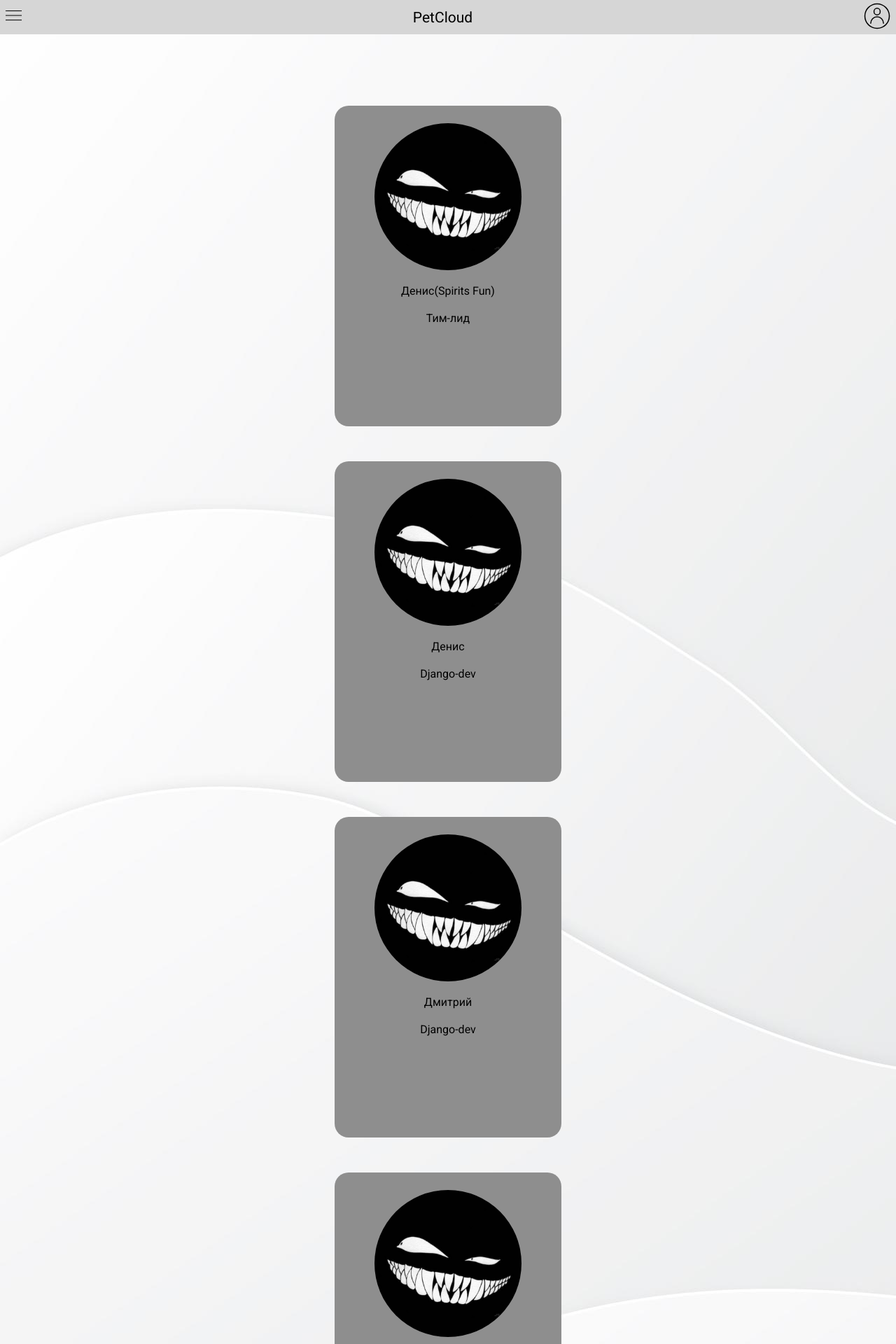
After one commit to n9dmitry/PetCloud, a Django app: page / in a window 1280 px wide. The commit adds this page. Shown: the top 1920 px of the page at 70% size. Run offline with Django 4.2, Linux system fonts and the light colour scheme.

Commit message:
Добавлена HomePage, обновлены базовые стили Исправлен urls.py в petcloud Денис - SpiritsFun

```diff
--- a/petcloud/petcloud/static/styles/base_styles.css
+++ b/petcloud/petcloud/static/styles/base_styles.css
@@ -1,3 +1,9 @@
+@import url('https://fonts.googleapis.com/css2?family=Roboto&display=swap');
+
+html {
+    font-family: 'Roboto', sans-serif;
+}
+
 header {
     height: 49px;
     background-color: #D6D6D6;
--- /dev/null
+++ b/petcloud/petcloud/static/styles/home_page_styles.css
@@ -0,0 +1,41 @@
+.container, .container_items {
+    display: flex;
+    flex-direction: column;
+    align-items: center;
+    justify-content: center;
+}
+
+.container {
+    padding: 51px 42px 164px 42px;
+}
+
+.items_item {
+    padding-top: 25px;
+    padding-right: 57px;
+    padding-left: 57px;
+    padding-bottom: 145px;
+    border-radius: 20px;
+    background-color: #8E8E8E;
+    margin-bottom: 50px;
+    display: flex;
+    flex-direction: column;
+    align-items: center;
+}
+
+.items_item > img {
+    width: 210px;
+    border-radius: 50%;
+    margin-bottom: 20px;
+}
+
+.item_name {
+    margin-bottom: 20px;
+}
+
+.join_team {
+    text-align: center;
+    width: 100%;
+    padding: 10px 10px;
+    background-color:bisque;
+    border-radius: 10px;
+}
--- /dev/null
+++ b/petcloud/petcloud/templates/petcloud/home_page.html
@@ -0,0 +1,42 @@
+{% extends "petcloud/base.html" %}
+
+{% block title %}
+    Главная
+{% endblock %}
+
+{% block styles %}
+    <link rel="stylesheet" href="/static/styles/home_page_styles.css">
+{% endblock %}
+
+{% block content %}
+
+    <div class="container">
+        <div class="container_items">
+            <div class="items_item">
+                <img src="/static/dd_team_icon.jpg">
+                <span class="item_name">Денис(Spirits Fun)</span>
+                <span class="item_position">Тим-лид</span>
+            </div>
+            <div class="items_item">
+                <img src="/static/dd_team_icon.jpg">
+                <span class="item_name">Денис</span>
+                <span class="item_position">Django-dev</span>
+            </div>
+            <div class="items_item">
+                <img src="/static/dd_team_icon.jpg">
+                <span class="item_name">Дмитрий</span>
+                <span class="item_position">Django-dev</span>
+            </div>
+            <div class="items_item">
+                <img src="/static/dd_team_icon.jpg">
+                <span class="item_name">Наиль</span>
+                <span class="item_position">Django-dev</span>
+            </div>
+            <div class="join_team">
+                <a href="#">Присоединяйся!</a>
+            </div>
+        </div>
+
+    </div>
+
+{% endblock %}
--- a/petcloud/petcloud/urls.py
+++ b/petcloud/petcloud/urls.py
@@ -1,20 +1,14 @@
 from django.contrib import admin
 from django.urls import path, include
-from news.views import *
-from registr.views import *
-from oblako.views import *
 from django.conf.urls.static import static
-from registr.views import SignUp
 from django.conf import settings
-from django.contrib.auth import views as auth_views
+
+from . import views
 
 urlpatterns = [
     path('admin/', admin.site.urls),
     path('oblako/', include('oblako.urls')),
-    path('registr/', SignUp.as_view(), name = 'signup'),
-    #path('editprofile/', editprofile, name='editprofile'),
-    path('news_form/', news_add),
     path('profile/', include('registr.urls')),
-    path('', index),
+    path('', views.HomePageView, name='index'),
 ]
 urlpatterns += static(settings.STATIC_URL, document_root=settings.STATIC_ROOT)
--- /dev/null
+++ b/petcloud/petcloud/views.py
@@ -0,0 +1,5 @@
+from django.shortcuts import render
+
+def HomePageView(request):
+    if request.method == 'GET':
+        return render(request, 'petcloud/home_page.html')
--- a/petcloud/registr/urls.py
+++ b/petcloud/registr/urls.py
@@ -2,10 +2,9 @@ from django.urls import path, include
 from news.views import *
 from registr.views import *
 from oblako.views import *
-from django.conf.urls.static import static
+from django.contrib.auth import views as auth_views
 from registr.views import SignUp
-from django.conf import settings
-from django.contrib.auth import views as auth_views
+
 
 
 urlpatterns = [
@@ -13,4 +12,5 @@ path('<int:pk>/', ProfileView.as_view(), name='profile_view'),
 path('login/', auth_views.LoginView.as_view(template_name='registr/login.html')),
 path('logout/', auth_views.LogoutView.as_view(template_name='registr/logout.html')),
 path('profile_update/<int:pk>/', ProfileUpdateView.as_view(), name='profile_update'),
-    ]
+path('registr/', SignUp.as_view(), name='signup')
+]
```
